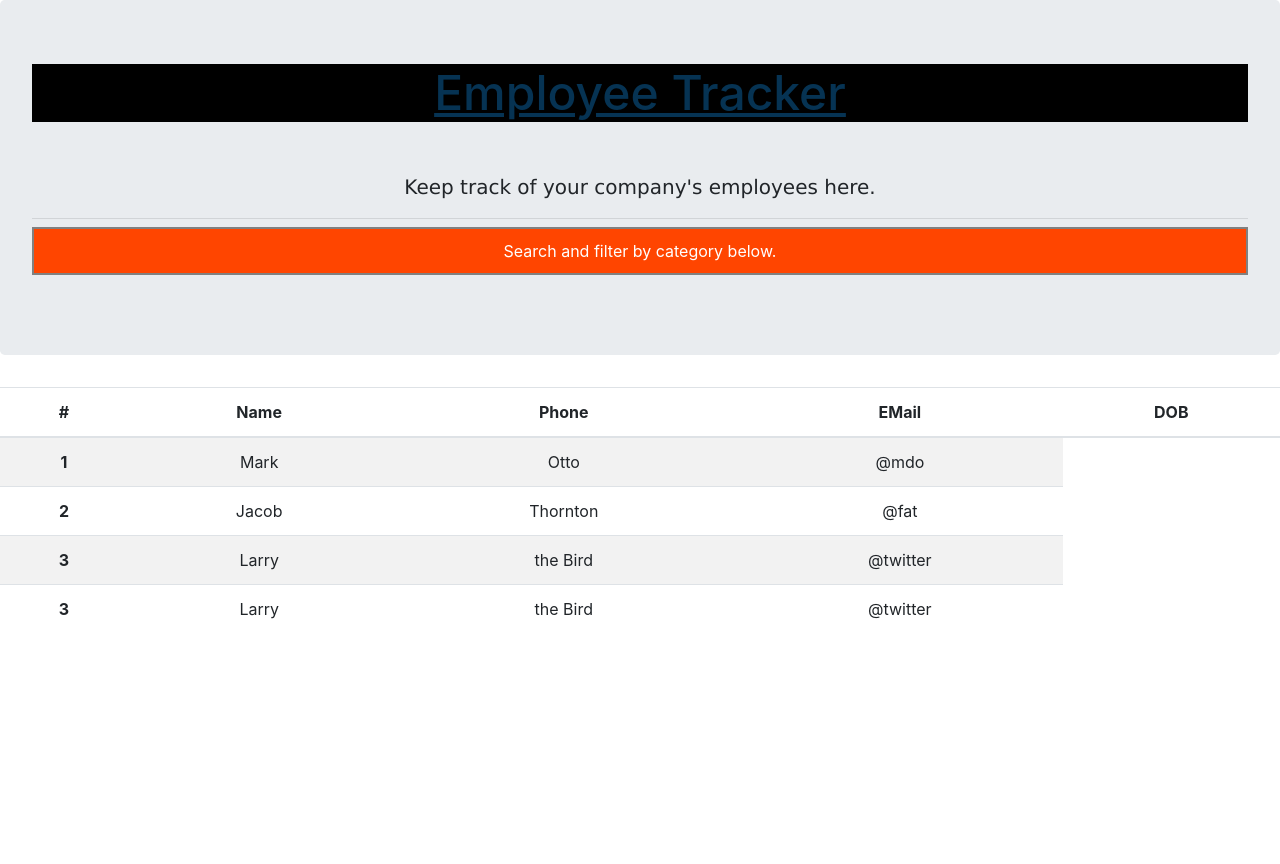
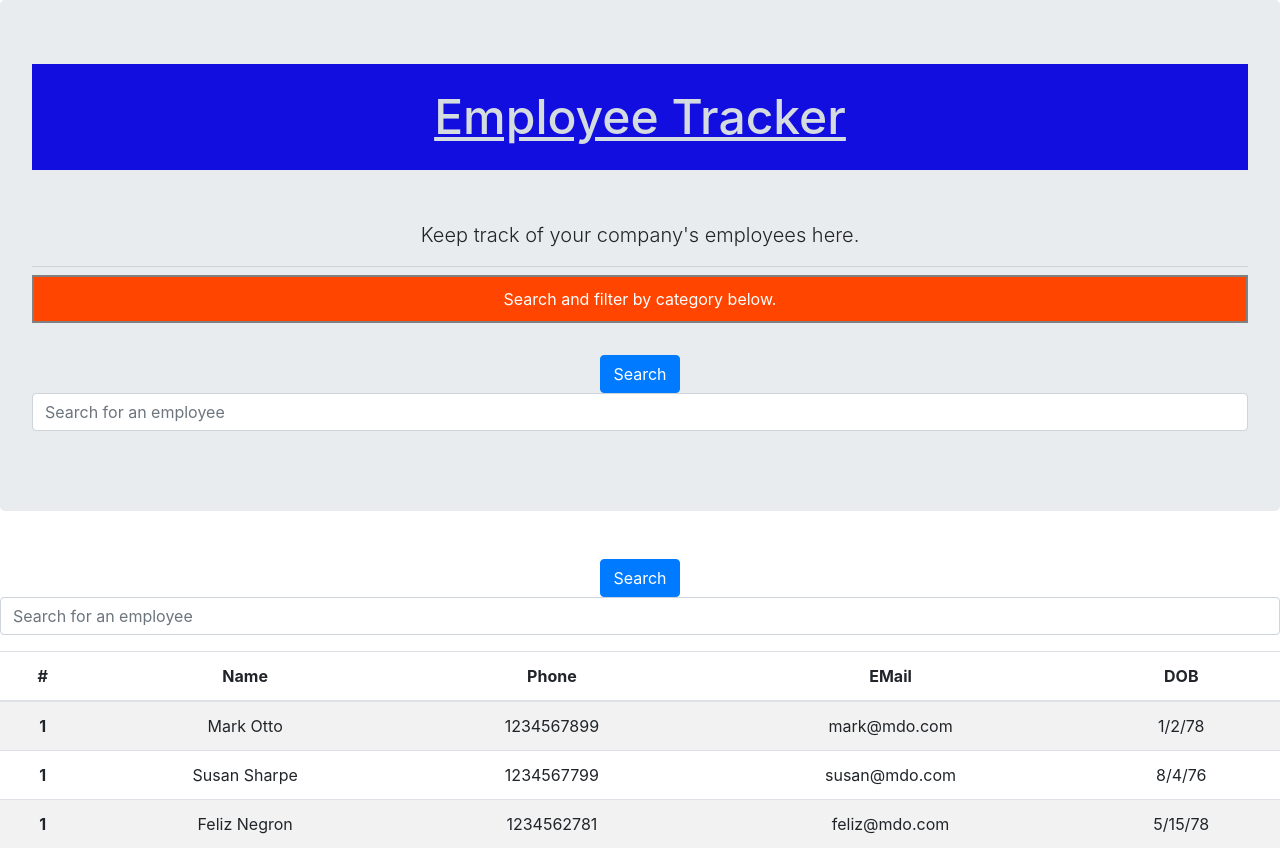
Before and after one commit to jbenj-upenn/emplDirReact, a React (Create React App) app: page / in a window 1280 px wide. Before the commit the page ends 800 px from the top, so only its background shows below. Built offline with nearby package versions, Linux system fonts and the light colour scheme.

Commit message:
working on getting the api call to randomuser.me in the search

```diff
--- a/src/App.js
+++ b/src/App.js
@@ -2,12 +2,23 @@ import React from 'react';
 import './App.css';
 import EmployeeCard from './components/EmployeeCard';
 import Header from './components/Header';
+import SearchForm from './components/SearchForm';
+// import SearchResults from './components/SearchResults';
+
+// class SearchForm extends Component {
+//   state = {
+//     search: "",
+//     results: []
+//   };
 
 function App() {
   return (
     <div className="App">
       <Header />
+      <SearchForm />
       <EmployeeCard />
+      {/* <Search Results /> */}
+
     </div>
   );
 }
--- a/src/components/EmployeeCard/index.js
+++ b/src/components/EmployeeCard/index.js
@@ -16,28 +16,26 @@ const empTable = (props) => {
       <tbody>
         <tr>
           <th scope="row">1</th>
-          <td>Mark</td>
-          <td>Otto</td>
-          <td>@mdo</td>
+          <td>Mark Otto</td>
+          <td>1234567899</td>
+          <td>mark@mdo.com</td>
+          <td>1/2/78</td>
         </tr>
         <tr>
-          <th scope="row">2</th>
-          <td>Jacob</td>
-          <td>Thornton</td>
-          <td>@fat</td>
+          <th scope="row">1</th>
+          <td>Susan Sharpe</td>
+          <td>1234567799</td>
+          <td>susan@mdo.com</td>
+          <td>8/4/76</td>
         </tr>
         <tr>
-          <th scope="row">3</th>
-          <td>Larry</td>
-          <td>the Bird</td>
-          <td>@twitter</td>
+          <th scope="row">1</th>
+          <td>Feliz Negron</td>
+          <td>1234562781</td>
+          <td>feliz@mdo.com</td>
+          <td>5/15/78</td>
         </tr>
-        <tr>
-          <th scope="row">3</th>
-          <td>Larry</td>
-          <td>the Bird</td>
-          <td>@twitter</td>
-        </tr>
+
       </tbody>
     </Table>
   );
--- a/src/components/Header/index.js
+++ b/src/components/Header/index.js
@@ -1,5 +1,6 @@
 import React from 'react';
 import { Jumbotron } from 'reactstrap';
+import SearchForm from '../SearchForm';
 import "./style.css";
 
 const Header = (props) => {
@@ -10,9 +11,7 @@ const Header = (props) => {
         <p className="lead">Keep track of your company's employees here.</p>
         <hr className="my-2" />
         <p className="p">Search and filter by category below.</p>
-        {/* <p className="lead">
-          <Button color="primary">Learn More</Button>
-        </p> */}
+        <SearchForm />
       </Jumbotron>
     </div>
   );
--- a/src/components/Header/style.css
+++ b/src/components/Header/style.css
@@ -1,16 +1,12 @@
-
 .header {
     width: 100%;
     text-align: center;
     font-size: 3rem;
     text-decoration: underline;
-    color: #063353;
+    color: #d5dce0;
     margin-bottom: 50px;
-    background-color: black;
-  }
-
-  .lead {
-    font-family: Verdana, Geneva, Tahoma, sans-serif;
+    background-color: rgb(18, 14, 224);
+    padding: 2%;
   }
 
 .p {
--- /dev/null
+++ b/src/components/SearchForm/index.js
@@ -0,0 +1,25 @@
+import React from "react";
+
+function SearchForm(props) {
+    return (
+        <form>
+            <div className="form-group">
+                <button onClick={props.handleFormSubmit} className="btn btn-primary mt-3">
+                    Search
+        </button>
+                {/* <label htmlFor="search">Search:</label> */}
+                <input
+                    onChange={props.handleInputChange}
+                    value={props.search}
+                    name="search"
+                    type="text"
+                    className="form-control"
+                    placeholder="Search for an employee"
+                    id="search"
+                />
+            </div>
+        </form>
+    );
+}
+
+export default SearchForm;
--- /dev/null
+++ b/src/components/SearchForm/style.css
@@ -0,0 +1,3 @@
+.label {
+    font-style: italic;
+}
--- /dev/null
+++ b/src/components/SearchResults/index.js
@@ -0,0 +1,51 @@
+import React, { Component } from "react";
+import SearchForm from "./SearchForm";
+// import ResultList from "./ResultList";
+import API from "../utils/API";
+
+class SearchResultContainer extends Component {
+  state = {
+    search: "",
+    results: []
+  };
+
+  // When this component mounts, search the Giphy API for pictures of kittens
+  componentDidMount() {
+    this.randomUser("A");
+  }
+
+  searchGiphy = query => {
+    API.search(query)
+      .then(res => this.setState({ results: res.data.data }))
+      .catch(err => console.log(err));
+  };
+
+  handleInputChange = event => {
+    const name = event.target.name;
+    const value = event.target.value;
+    this.setState({
+      [name]: value
+    });
+  };
+
+  // When the form is submitted, search the Giphy API for `this.state.search`
+  handleFormSubmit = event => {
+    event.preventDefault();
+    this.random(this.state.search);
+  };
+
+  render() {
+    return (
+      <div>
+        <SearchForm
+          search={this.state.search}
+          handleFormSubmit={this.handleFormSubmit}
+          handleInputChange={this.handleInputChange}
+        />
+        <EmployeeCard results={this.state.results} />
+      </div>
+    );
+  }
+}
+
+export default SearchResultContainer;
```
Also changed, not shown: src/logo.svg (deleted).
